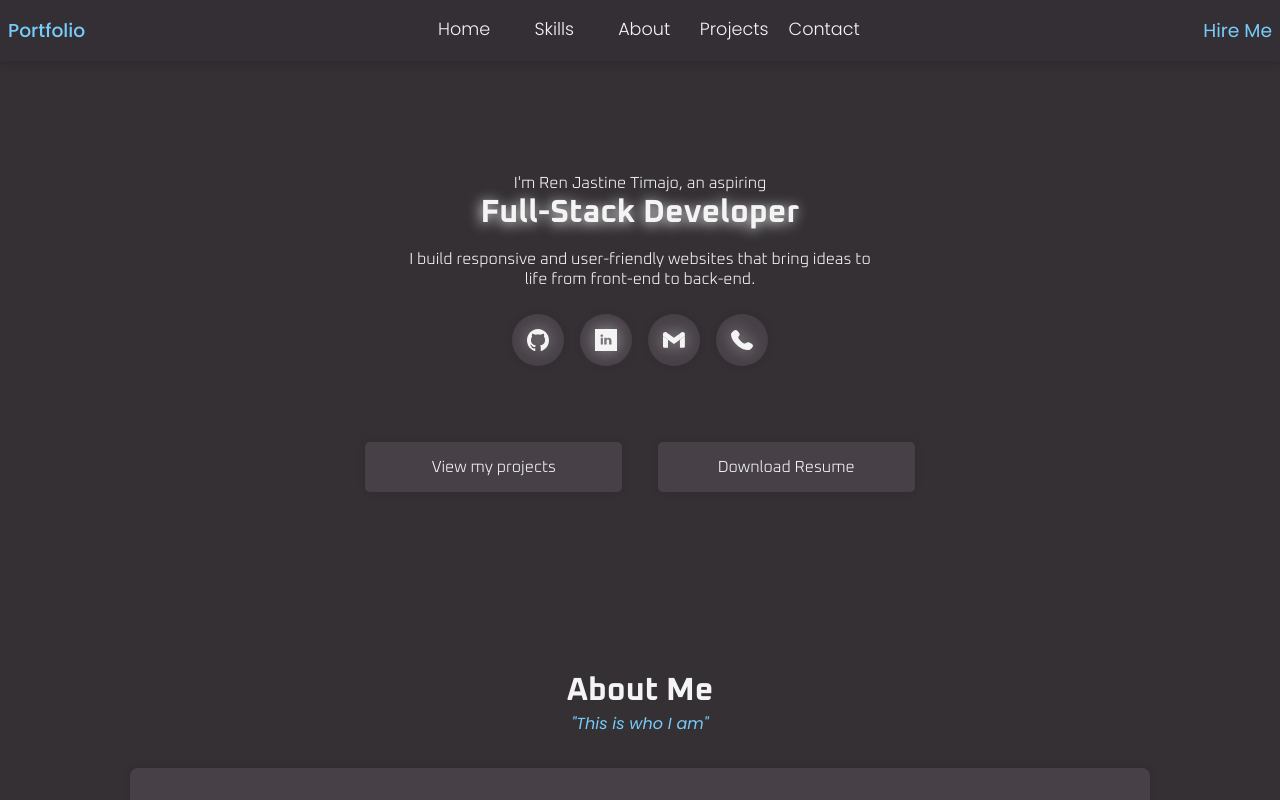
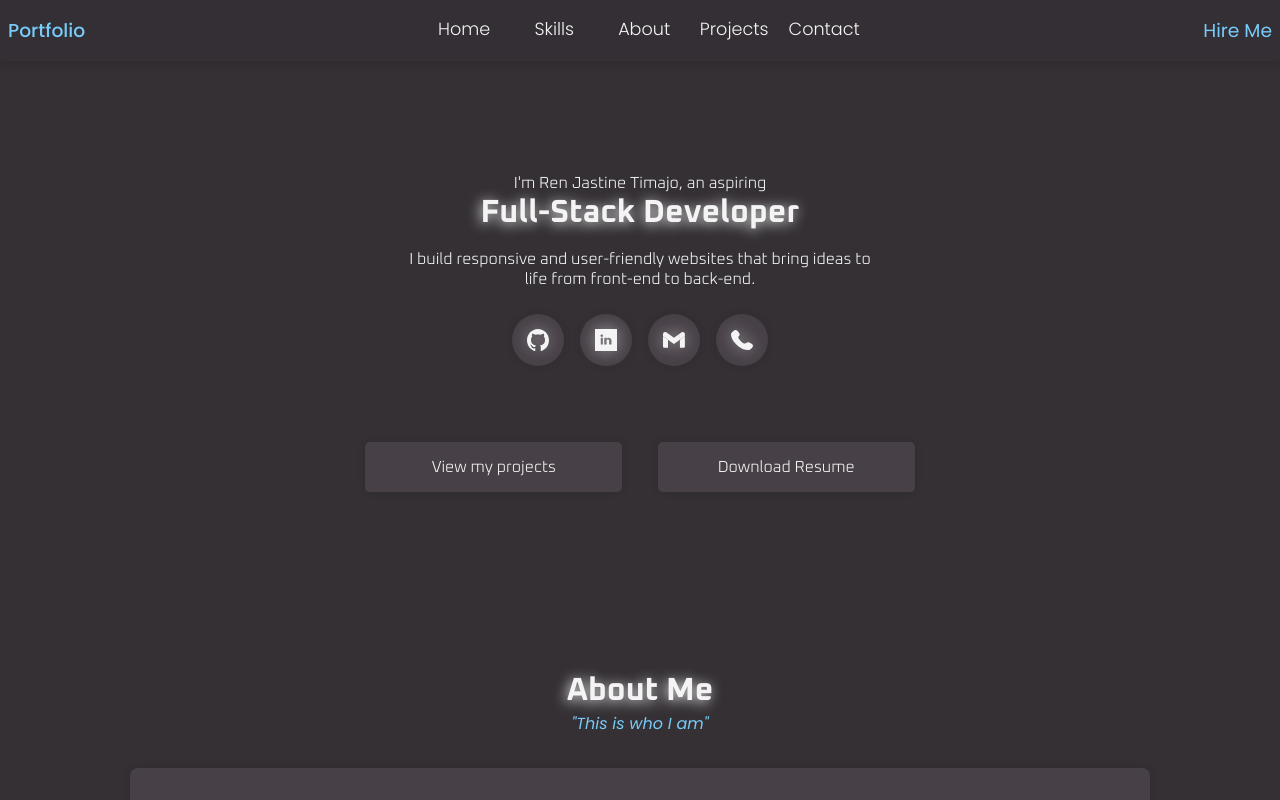
Before and after one commit to renjastine/myportfolio, a React (Create React App) app: page / in a window 1280 px wide. Shown: the top 800 px of the page. Built offline with nearby package versions, Linux system fonts and the light colour scheme.

Commit message:
Improved Blinking animation

```diff
--- a/src/css/animations.css
+++ b/src/css/animations.css
@@ -1,62 +1,77 @@
 @keyframes blinking_light {
     0% {
         text-shadow: 0 0 0 #f0f0f0;
+        color: #000000;
+    }
+
+    5% {
+        text-shadow: -0.1rem 0.1rem 0.8rem #f0f0f0;
+        color: #f4f4f4;
     }
 
     10% {
+        color: #000000;
+        text-shadow: 0 0 0 #f0f0f0;
+    }
+
+    15% {
+        color: #f4f4f4;
         text-shadow: -0.1rem 0.1rem 0.8rem #f0f0f0;
     }
 
-    15% {
+    20% {
+        color: #000000;
         text-shadow: 0 0 0 #f0f0f0;
     }
 
-    20% {
+    25% {
+        color: #f4f4f4;
         text-shadow: -0.1rem 0.1rem 0.8rem #f0f0f0;
     }
 
-    25% {
+    30% {
+        color: #000000;
         text-shadow: 0 0 0 #f0f0f0;
     }
 
-    30% {
+    35% {
+        color: #f4f4f4;
         text-shadow: -0.1rem 0.1rem 0.8rem #f0f0f0;
     }
 
-    35% {
+    40% {
+        color: #000000;
         text-shadow: 0 0 0 #f0f0f0;
     }
 
-    40% {
+    45% {
+        color: #f4f4f4;
         text-shadow: -0.1rem 0.1rem 0.8rem #f0f0f0;
     }
 
-    45% {
+    50% {
+        color: #000000;
         text-shadow: 0 0 0 #f0f0f0;
     }
 
-    50% {
+    55% {
+        color: #f4f4f4;
         text-shadow: -0.1rem 0.1rem 0.8rem #f0f0f0;
     }
 
-    55% {
-        text-shadow: 0 0 0 #f0f0f0;
-    }
-
-    60% {
-        text-shadow: -0.1rem 0.1rem 0.8rem #f0f0f0;
-    }
-
-    65% {
+    /* 60% {
+        color: #000000;
         text-shadow: 0 0 0 #f0f0f0;
     }
 
     90% {
+        color: #000000;
         text-shadow: 0 0 0 #f0f0f0;
-    }
+    } */
 
 
     100% {
+        color: #f4f4f4;
         text-shadow: -0.1rem 0.1rem 0.8rem #f0f0f0;
     }
 }
--- a/src/css/style.css
+++ b/src/css/style.css
@@ -79,6 +79,10 @@ nav {
     user-select: none;
 }
 
+.home-box-1>:nth-child(2):hover{
+    animation: blinking_light 1s linear infinite;
+}
+
 .home-box-1> :nth-child(3) {
     margin-top: 1rem;
     max-width: 486px;
@@ -156,6 +160,16 @@ header {
     width: 80%;
     align-items: center;
     margin-block-end: 2rem;
+    user-select: none;
+}
+
+header > h1 {
+    animation: blinking_light 0.7s linear;
+    text-shadow: -0.1rem 0.1rem 0.8rem #f0f0f0;
+}
+
+header > h1:hover {
+    animation: blinking_light 1s linear infinite;
 }
 
 .about-box {
```
